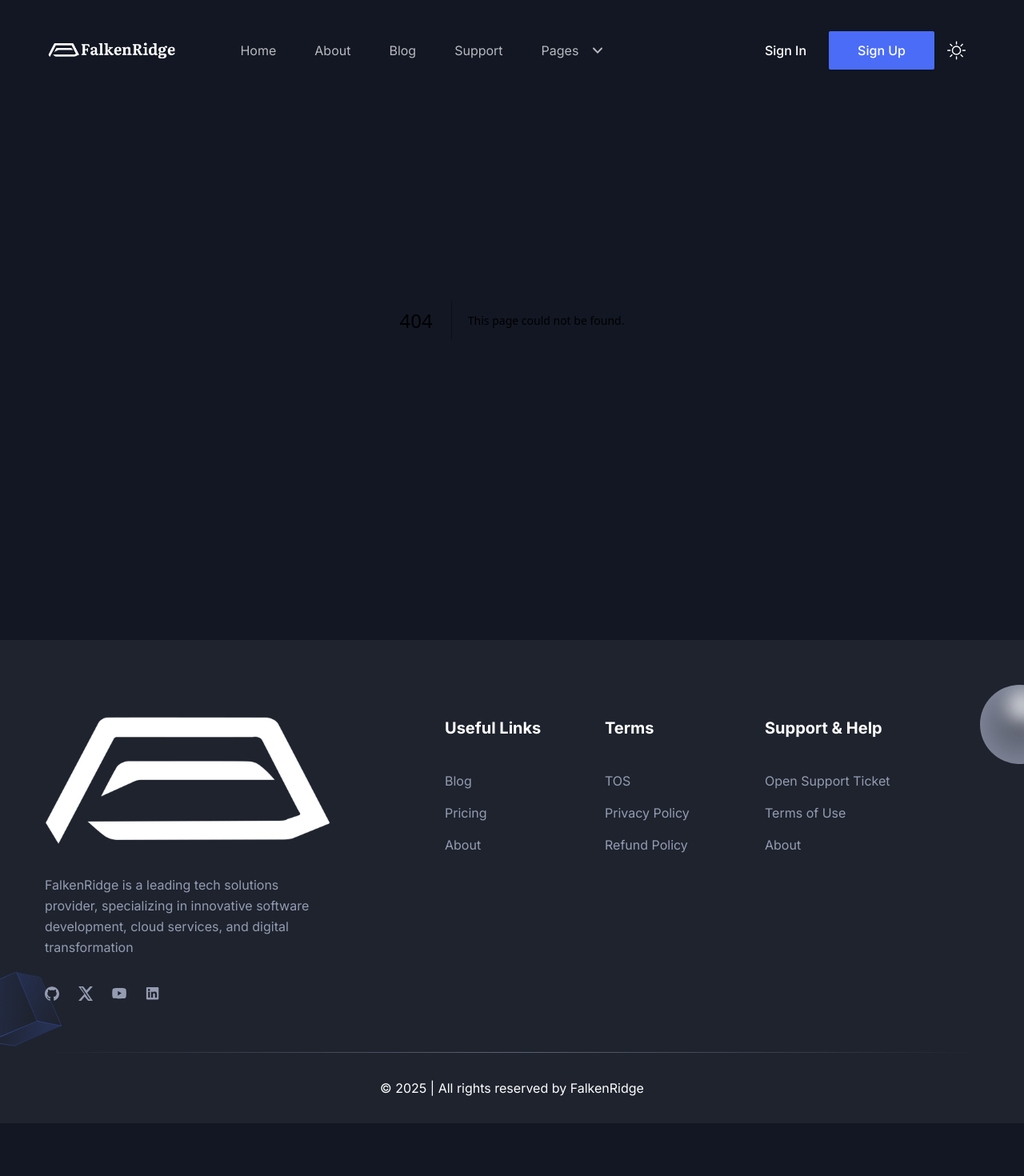
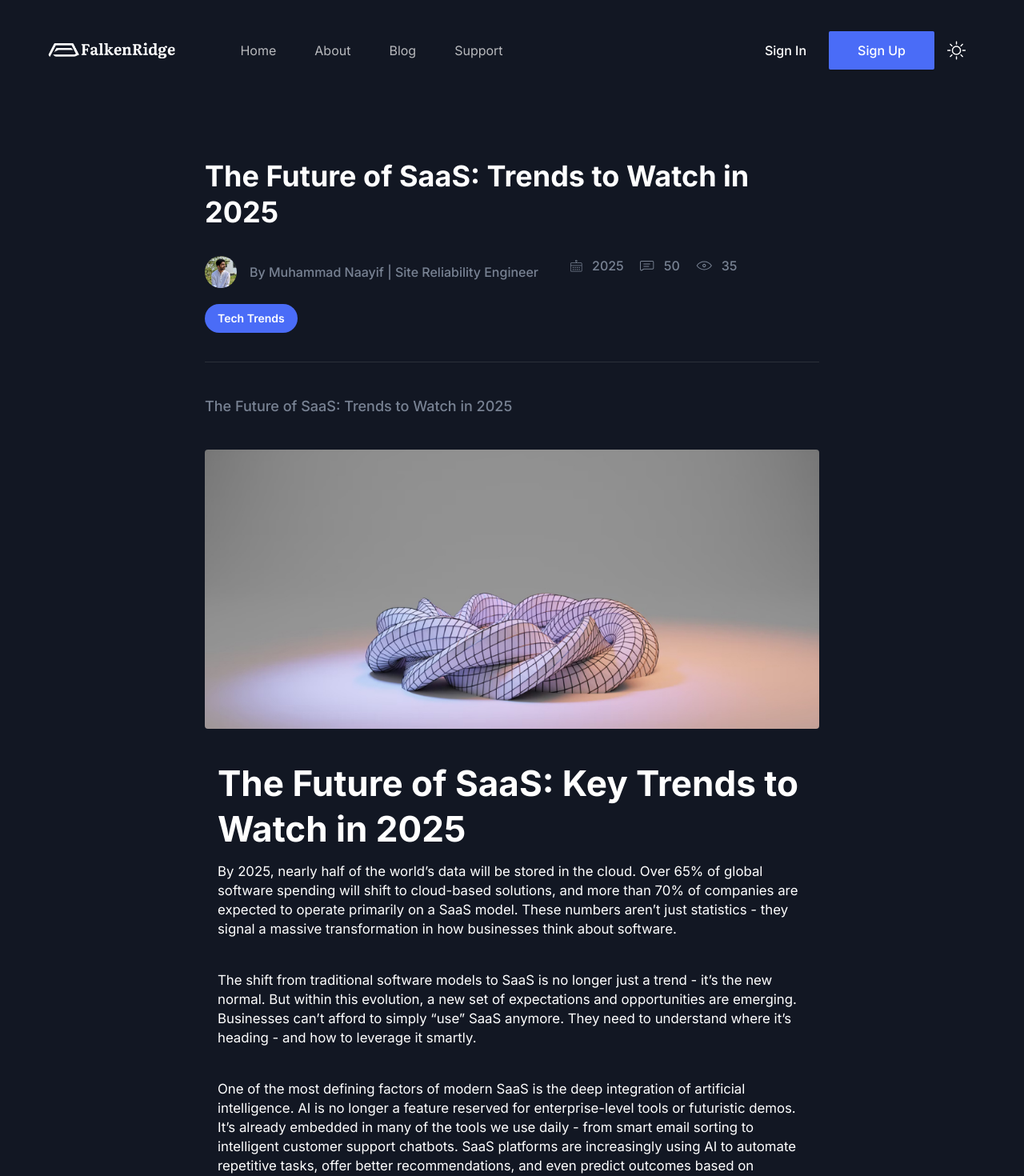
Before and after one commit to nikhilljpskj/FalkenRidge-Updated, a Next.js app: page /blog-details/1 in a window 1280 px wide. Before the commit this address had no page. Shown: the top 1470 px of the page at 80% size. Before the commit the page ends 1404 px from the top, so only its background shows below. Built offline with nearby package versions, Linux system fonts and the light colour scheme.

Commit message:
Dynamic blog pages

```diff
--- a/app/blog-details/[id].tsx
+++ b/app/blog-details/[id]/page.tsx
@@ -13,15 +13,14 @@ export const metadata: Metadata = {
   // other metadata
 };
 
-const BlogDetailsPage = () => {
-
-  const router = useRouter();
-  const { id } = router.query;
-  const blog = blogData.find((post) => post.id === Number(id));
-
-  if (!blog) return <p>Blog not found.</p>;
+interface BlogDetailsPageProps {
+  params: { id: string };
+}
 
 
+const BlogDetailsPage = ({params}: BlogDetailsPageProps) => {
+  const blog = blogData.find((post) => post.id === Number(params.id));
+  if (!blog) return <p>Blog not found.</p>;
 
   return (
     <>
@@ -39,8 +38,8 @@ const BlogDetailsPage = () => {
                       <div className="mr-4">
                         <div className="relative h-10 w-10 overflow-hidden rounded-full">
                           <Image
-                            src="/images/blog/author-02.png"
-                            alt="author"
+                            src={blog.author.image}
+                            alt={blog.author.name}
                             fill
                           />
                         </div>
@@ -109,15 +108,15 @@ const BlogDetailsPage = () => {
                       href="#0"
                       className="inline-flex items-center justify-center rounded-full bg-primary px-4 py-2 text-sm font-semibold text-white"
                     >
-                      Tech Trends
+                      {blog.tags.map(tag =>{
+                          return <span key={tag}>{tag}</span>;
+                        })}
                     </a>
                   </div>
                 </div>
                 <div>
                   <p className="mb-10 text-base font-medium leading-relaxed text-body-color sm:text-lg sm:leading-relaxed lg:text-base lg:leading-relaxed xl:text-lg xl:leading-relaxed">
-                    Duis aute irure dolor in reprehenderit in voluptate velit
-                    esse cillum dolore eu fugiat nulla pariatur. Excepteur sint
-                    occaecat cupidatat.
+                    {blog.title}
                   </p>
                   <div className="mb-10 w-full overflow-hidden rounded">
                     <div className="relative aspect-[97/60] w-full sm:aspect-[97/44]">
@@ -129,7 +128,10 @@ const BlogDetailsPage = () => {
                       />
                     </div>
                   </div>
-                  <p className="mb-8 text-base font-medium leading-relaxed text-body-color sm:text-lg sm:leading-relaxed lg:text-base lg:leading-relaxed xl:text-lg xl:leading-relaxed">
+                  <div className="text-base prose max-w-none lg:text-base dark:prose-invert">
+                    <div dangerouslySetInnerHTML={{ __html: blog.content }} />
+                  </div>
+                  {/* <p className="mb-8 text-base font-medium leading-relaxed text-body-color sm:text-lg sm:leading-relaxed lg:text-base lg:leading-relaxed xl:text-lg xl:leading-relaxed">
                     Lorem ipsum dolor sit amet, consectetur adipiscing elit, sed
                     do eiusmod tempor incididunt ut labore et dolore magna
                     aliqua. Quis enim lobortis scelerisque fermentum. Neque
@@ -324,16 +326,16 @@ const BlogDetailsPage = () => {
                     consectetur adipiscing elit in voluptate velit esse cillum
                     dolore eu fugiat nulla pariatur. Excepteur sint occaecat
                     mattis vulputate cupidatat.
-                  </p>
+                  </p> */}
                   <div className="items-center justify-between sm:flex">
                     <div className="mb-5">
                       <h4 className="mb-3 text-sm font-medium text-body-color">
                         Popular Tags :
                       </h4>
                       <div className="flex items-center">
-                        <TagButton text="Design" />
-                        <TagButton text="Development" />
-                        <TagButton text="Info" />
+                        {blog.relatedTags.map(tag =>{
+                          return <TagButton key={tag} text={tag}/>
+                        })}
                       </div>
                     </div>
                     <div className="mb-5">
--- a/app/blog/page.tsx
+++ b/app/blog/page.tsx
@@ -14,8 +14,8 @@ const Blog = () => {
   return (
     <>
       <Breadcrumb
-        pageName="Blog Grid"
-        description="Lorem ipsum dolor sit amet, consectetur adipiscing elit. In varius eros eget sapien consectetur ultrices. Ut quis dapibus libero."
+        pageName="Blog"
+        description=""
       />
 
       <section className="pb-[120px] pt-[120px]">
--- a/components/Blog/SingleBlog.tsx
+++ b/components/Blog/SingleBlog.tsx
@@ -3,7 +3,7 @@ import Image from "next/image";
 import Link from "next/link";
 
 const SingleBlog = ({ blog }: { blog: Blog }) => {
-  const { title, image, content, paragraph, author, tags, publishDate } = blog;
+  const { title, image, paragraph, author, tags, publishDate } = blog;
   return (
     <>
       <div
@@ -11,7 +11,7 @@ const SingleBlog = ({ blog }: { blog: Blog }) => {
         data-wow-delay=".1s"
       >
         <Link
-          href={`/blog/${blog.id}`}
+          href={`/blog-details/${blog.id}`}
           className="relative block aspect-[37/22] w-full"
         >
           <span className="absolute right-6 top-6 z-20 inline-flex items-center justify-center rounded-full bg-primary px-4 py-2 text-sm font-semibold capitalize text-white">
@@ -22,7 +22,7 @@ const SingleBlog = ({ blog }: { blog: Blog }) => {
         <div className="p-6 sm:p-8 md:px-6 md:py-8 lg:p-8 xl:px-5 xl:py-8 2xl:p-8">
           <h3>
             <Link
-              href={`/blog/${blog.id}`}
+              href={`/blog-details/${blog.id}`}
               className="mb-4 block text-xl font-bold text-black hover:text-primary dark:text-white dark:hover:text-primary sm:text-2xl"
             >
               {title}
--- a/components/Blog/blogData.tsx
+++ b/components/Blog/blogData.tsx
@@ -5,65 +5,155 @@ const blogData: Blog[] = [
     id: 1,
     title: "The Future of SaaS: Trends to Watch in 2025",
     paragraph:
-      "Lorem ipsum dolor sit amet, consectetur adipiscing elit. Cras sit amet dictum neque, laoreet dolor.",
+      "By 2025, nearly half of the world’s data will be stored in the cloud. Over 65% of global software spending will shift to cloud-based solutions...",
+
     image: "/images/blog/blog-01.jpg",
-    content: `Here's your article, rewritten in a fresh tone while maintaining readability using Markdown formatting:
+    content: `
+  <article>
+    <header>
+      <h1>The Future of SaaS: Key Trends to Watch in 2025</h1>
+    </header>
 
----
+    <p>
+      By 2025, nearly half of the world’s data will be stored in the cloud. Over 65% of global software spending will shift to cloud-based solutions, and more than 70% of companies are expected to operate primarily on a SaaS model. These numbers aren’t just statistics - they signal a massive transformation in how businesses think about software.
+    </p>
 
-# The Future of SaaS: Key Trends to Watch in 2025
+    <p>
+      The shift from traditional software models to SaaS is no longer just a trend - it’s the new normal. But within this evolution, a new set of expectations and opportunities are emerging. Businesses can’t afford to simply “use” SaaS anymore. They need to understand where it’s heading - and how to leverage it smartly.
+    </p>
 
-Did you know that by 2025, nearly **half of the world’s data** will be stored in the cloud? More than **65% of software application spending** will go toward cloud-based services, and **71% of companies** are expected to operate on a **SaaS** (Software as a Service) model.
+    <p>
+      One of the most defining factors of modern SaaS is the deep integration of artificial intelligence. AI is no longer a feature reserved for enterprise-level tools or futuristic demos. It’s already embedded in many of the tools we use daily - from smart email sorting to intelligent customer support chatbots. SaaS platforms are increasingly using AI to automate repetitive tasks, offer better recommendations, and even predict outcomes based on historical data. The line between “tool” and “collaborator” is getting blurrier - and that’s exciting.
+    </p>
 
-With these changes, industries are shifting, and businesses like yours must stay ahead. Here are five major SaaS trends shaping the future:
+    <p>
+      But with growing capabilities comes a greater need for trust. Security and compliance are becoming not just features, but the foundation of every good SaaS product. As data breaches and ransomware attacks become more sophisticated, businesses are demanding more than just password protection. They expect end-to-end encryption, zero-trust frameworks, and compliance with regulations across borders. In 2025, trust will be a key differentiator - users will migrate to the platforms that take data security seriously.
+    </p>
 
-## 🚀 1. AI-Powered SaaS Solutions
-Artificial Intelligence (AI) is no longer optional—it’s a necessity. Businesses are integrating AI to **streamline workflows, enhance efficiency, and deliver deeper insights** from data.
+    <p>
+      Another subtle but powerful trend is the rise of vertical SaaS - products built for a specific industry, rather than trying to be everything for everyone. A healthcare-focused project management tool, for instance, might include HIPAA-compliant workflows and medical terminology baked in. The result? Better adoption, less onboarding friction, and tools that feel like they actually understand your business. As competition in horizontal SaaS heats up, the smartest bets are going niche - and winning big.
+    </p>
 
-- **Chatbots**: Many customer support interactions are now handled by AI-powered assistants.
-- **Personalized recommendations**: AI is refining e-commerce, tailoring shopping experiences to user preferences.
-- **Predictive analytics**: Companies are leveraging AI to forecast trends and make data-driven decisions.
+    <p>
+      There’s also a revolution happening behind the scenes: the way we build and launch SaaS products is changing. Thanks to low-code and no-code platforms, what once required a team of engineers can now be prototyped by a solo founder or even a product manager with no technical background. This democratization of development is removing barriers and accelerating innovation. In fact, some of the most exciting startups in 2025 may not have a “developer” on the founding team at all - and that’s a good thing.
+    </p>
 
-Expect **AI-powered SaaS solutions** to dominate in the coming years.
+    <p>
+      And lastly, there’s a growing awareness that the digital tools we build have a physical footprint. Data centers consume energy. Software leaves a carbon trace. In response, many SaaS providers are taking sustainability seriously - optimizing code for efficiency, migrating to renewable-powered hosting, and publicly committing to carbon neutrality. Green SaaS isn’t a buzzword anymore. It’s part of the product roadmap, and it will matter more to customers in the years ahead.
+    </p>
 
-## 🔒 2. Advanced Security & Compliance
-Cyber threats are evolving, and so are security measures. According to **IBM’s 2023 report**, the **average cost of a data breach** globally is a staggering **$4.5 million**.
+    <p>
+      So where does that leave us? In a space that’s more dynamic, more human-centric, and more responsibility-driven than ever before. SaaS is no longer about moving fast and breaking things - it’s about moving intentionally, with clarity, purpose, and trust.
+    </p>
 
-SaaS providers are implementing **stronger encryption, multi-factor authentication, and zero-trust security frameworks** to protect sensitive information. As a result, businesses will increasingly prioritize secure SaaS platforms to **safeguard data and build customer trust**.
-
-## 🎯 3. Industry-Specific SaaS (Vertical SaaS)
-SaaS platforms fall into **two categories**:
-
-- **Horizontal SaaS**: Designed for a broad audience across industries (e.g., QuickBooks, CRM tools).
-- **Vertical SaaS**: Tailored to niche markets with specialized needs (e.g., healthcare, legal, or manufacturing software).
-
-With businesses seeking **customized solutions**, we’ll see **Vertical SaaS gain more traction**, helping industries optimize workflows with **industry-specific** tools.
-
-## 🖥️ 4. Rise of Low-Code & No-Code Platforms
-Developing software and building websites can be complex and time-consuming. That’s why **low-code and no-code SaaS platforms** are becoming more popular.
-
-- **Low-code platforms**: Offer pre-built UI components, making development faster.
-- **No-code platforms**: Enable automation and app creation **without** writing code.
-
-By **the end of 2024, low-code/no-code solutions will power 65% of app development**, making SaaS adoption even more accessible.
-
-## 🌱 5. Sustainable & Green SaaS
-Businesses are increasingly focusing on **eco-friendly solutions**. **Green SaaS** helps reduce energy consumption by optimizing data storage and using renewable energy sources.
-
-With **sustainability influencing consumer choices**, expect SaaS providers to integrate **carbon-neutral** initiatives and energy-efficient hosting options.
-
----
-
-### 🔥 Staying Ahead in the SaaS Revolution
-The SaaS landscape is **evolving rapidly**, and businesses that stay ahead of these trends will **gain a competitive edge**.`,
+    <p>
+      For founders, developers, and decision-makers, 2025 won’t be about chasing trends. It’ll be about staying rooted in what users actually need - and being bold enough to evolve as those needs shift.
+    </p>
+  </article>
+`,
 
     author: {
       name: "Muhammad Naayif",
-      image: "/images/blog/author-01.png",
+      image: "/images/authors/naayif.jpg",
       designation: "Site Reliability Engineer",
     },
     tags: ["Tech Trends"],
     publishDate: "2025",
+    relatedTags : ["SaaS","Microservices","System Design"]
+  },
+  {
+    id: 2,
+    title: "Mastering Microservices: The 8 Essential Steps to Building Scalable, Resilient Systems",
+    paragraph:
+      "Microservices architecture is revolutionizing the way we design and deploy software. By breaking down complex systems into smaller, independent services, businesses can innovate faster, scale more efficiently, and maintain greater flexibility...  ",
+
+    image: "/images/blog/blog-01.jpg",
+    content: `
+  <article>
+  <header>
+    <h1>The What, Why, and How of a Microservices Architecture: 8 Keys to Help You Get Started Today</h1>
+  </header>
+
+  <p>
+    Over the years, we've learned a lot about building systems and improving our approaches. New technologies, architectural patterns, and best practices have emerged, and one of the most impactful is microservices. Born from domain-driven design, continuous delivery, infrastructure automation, scalable systems, and polyglot programming, microservices architecture is quickly becoming the go-to for modern software development.
+  </p>
+
+  <p>
+    But what exactly is a microservices architecture? In simple terms, it's about creating loosely coupled services that can be developed, deployed, and maintained independently. Each service is responsible for a distinct task and communicates with other services via simple APIs to solve more complex business problems.
+  </p>
+
+  <p>
+    So, what are the key benefits of a microservices architecture? First, since each service is small and self-contained, different teams can handle them independently, making it easier to scale development efforts. Once deployed, each service can be scaled individually, meaning you can allocate resources where needed without affecting the entire application. Additionally, microservices provide improved fault isolation. If one service fails, the rest of the application can continue running smoothly.
+  </p>
+
+  <p>
+    Another great advantage is the flexibility in technology choices. Instead of being forced to adopt a one-size-fits-all stack, microservices allow you to choose the best technology for each service, whether that’s a programming language, a database, or something else entirely.
+  </p>
+
+  <p>
+    So, how do you actually get started with a microservices architecture? It can be a bit tricky since there’s no one-size-fits-all set of principles. However, there are some key strategies that many successful organizations have followed to make their microservices adoption smoother.
+  </p>
+
+  <p>
+    <strong>1. How to Decompose</strong><br>
+    A good starting point is to decompose your system into services based on business capabilities. A business capability refers to what the business does to deliver value to its customers. For instance, an online shopping platform might have services like Product Catalog Management, Order Management, Inventory Management, and User Management. By aligning services with business capabilities, you ensure a more natural and scalable structure.
+  </p>
+
+  <p>
+    <strong>2. Building and Deploying</strong><br>
+    Once you've defined service boundaries, you can start developing each service. Teams can choose the best technology stack for each service, whether that means Java with MySQL for a User Service or Scala/Spark for a Product Recommendation Service. CI/CD pipelines can be set up to automate testing and deployment, allowing each service to be deployed independently to various environments.
+  </p>
+
+  <p>
+    <strong>3. Design the Individual Services Carefully</strong><br>
+    Be sure to design each service with careful attention to what will be exposed to external consumers. The goal is to hide unnecessary complexity and keep only what’s required for external communication. If you expose too much, it becomes harder to make changes down the line. One important rule of thumb is to avoid direct database access between services; instead, communicate through service-to-service APIs to preserve flexibility.
+  </p>
+
+  <p>
+    <strong>4. Decentralize Ownership</strong><br>
+    Many successful organizations empower teams to take full ownership of their services. This means the same team that builds a service also handles its deployment, maintenance, and support. This decentralized ownership leads to a more efficient, autonomous system and often results in higher-quality code.
+  </p>
+
+  <p>
+    <strong>5. Deploying Microservices</strong><br>
+    With microservices, deployment can be done in different ways. You can choose to deploy multiple services on a single host or give each service its own operating system instance. While the former can save resources, the latter offers more isolation and easier scalability, especially when using containers like Docker. The key is to ensure each service can scale independently, without affecting others.
+  </p>
+
+  <p>
+    <strong>6. Set Standards and Best Practices</strong><br>
+    As you scale and different teams take ownership of various services, it’s important to set clear standards for things like error handling and API documentation. Adopting consistent practices makes development more efficient and helps maintain stability across services. Tools like Swagger can be incredibly useful in maintaining standardized API documentation.
+  </p>
+
+  <p>
+    <strong>7. Managing Service Dependencies</strong><br>
+    With multiple services interacting, dependencies can quickly become complicated. Implementing an API Gateway helps centralize the communication between services and provides a single entry point for clients. Service discovery tools like Consul or etcd can help keep track of which services are available and where they’re located.
+  </p>
+
+  <p>
+    <strong>8. Resilience is Key</strong><br>
+    Microservices are not inherently resilient, so it’s important to build in failure-handling patterns such as Bulkheads and Circuit Breakers. These patterns prevent system-wide failures when one part of the system breaks. A well-designed microservices architecture should allow the system to stay operational even if individual services experience issues.
+  </p>
+
+  <p>
+    <strong>Conclusion:</strong><br>
+    Microservices architecture offers many benefits, but it also comes with its own set of challenges. The key to success is starting small, learning as you go, and ensuring that each service is well-designed, well-maintained, and decoupled from others. Keep scalability, flexibility, and resilience in mind, and you’ll be well on your way to building a robust microservices system that can grow with your business needs.
+  </p>
+
+  <p>
+    For those taking the plunge into microservices, remember: it's a journey. Take it one step at a time, and you'll soon see the rewards of a more agile and scalable architecture.
+  </p>
+</article>
+
+`,
+
+    author: {
+      name: "Muhammad Naayif",
+      image: "/images/authors/naayif.jpg",
+      designation: "Site Reliability Engineer",
+    },
+    tags: ["Tech Trends"],
+    publishDate: "2025",
+    relatedTags : ["SaaS","Microservices","System Design"]
   }
 ];
 export default blogData;
--- a/components/Header/menuData.tsx
+++ b/components/Header/menuData.tsx
@@ -31,60 +31,60 @@ const menuData: Menu[] = [
     path: "/contact",
     newTab: false,
   },
-  {
-    id: 4,
-    title: "Pages",
-    newTab: false,
-    submenu: [
-      {
-        id: 41,
-        title: "About Page",
-        path: "/about",
-        newTab: false,
-      },
-      {
-        id: 42,
-        title: "Contact Page",
-        path: "/contact",
-        newTab: false,
-      },
-      {
-        id: 43,
-        title: "Blog Grid Page",
-        path: "/blog",
-        newTab: false,
-      },
-      {
-        id: 44,
-        title: "Blog Sidebar Page",
-        path: "/blog-sidebar",
-        newTab: false,
-      },
-      {
-        id: 45,
-        title: "Blog Details Page",
-        path: "/blog-details",
-        newTab: false,
-      },
-      {
-        id: 46,
-        title: "Sign In Page",
-        path: "/signin",
-        newTab: false,
-      },
-      {
-        id: 47,
-        title: "Sign Up Page",
-        path: "/signup",
-        newTab: false,
-      },
-      {
-        id: 48,
-        title: "Error Page",
-        path: "/error",
-        newTab: false,
-      },
-    ],
-  },
+  // {
+  //   id: 4,
+  //   title: "Pages",
+  //   newTab: false,
+  //   submenu: [
+  //     {
+  //       id: 41,
+  //       title: "About Page",
+  //       path: "/about",
+  //       newTab: false,
+  //     },
+  //     {
+  //       id: 42,
+  //       title: "Contact Page",
+  //       path: "/contact",
+  //       newTab: false,
+  //     },
+  //     {
+  //       id: 43,
+  //       title: "Blog Grid Page",
+  //       path: "/blog",
+  //       newTab: false,
+  //     },
+  //     {
+  //       id: 44,
+  //       title: "Blog Sidebar Page",
+  //       path: "/blog-sidebar",
+  //       newTab: false,
+  //     },
+  //     {
+  //       id: 45,
+  //       title: "Blog Details Page",
+  //       path: "/blog-details",
+  //       newTab: false,
+  //     },
+  //     {
+  //       id: 46,
+  //       title: "Sign In Page",
+  //       path: "/signin",
+  //       newTab: false,
+  //     },
+  //     {
+  //       id: 47,
+  //       title: "Sign Up Page",
+  //       path: "/signup",
+  //       newTab: false,
+  //     },
+  //     {
+  //       id: 48,
+  //       title: "Error Page",
+  //       path: "/error",
+  //       newTab: false,
+  //     },
+  //   ],
+  // },
 ];
 export default menuData;
--- a/styles/index.css
+++ b/styles/index.css
@@ -31,3 +31,116 @@
     @apply opacity-100;
   }
 }
+
+/* Article section */
+
+/* Base Styling */
+article {
+  display: flex;
+  max-width: 800px;
+  margin: auto;
+  line-height: 1.5rem;
+  padding: 0 1rem;
+  flex-direction: column;
+}
+
+/* Header */
+article header h1 {
+  font-size: 2.75rem;
+  font-weight: 700;
+  margin-bottom: 0.75rem;
+  line-height: 1.3;
+}
+
+article header p {
+  font-size: 1.125rem;
+  margin-bottom: 0.75rem;
+}
+
+article p {
+  font-size: 1.125rem;
+  padding-bottom: 1.5rem;
+
+}
+
+/* Section Titles */
+section h2 {
+  font-size: 2rem;
+  font-weight: 600;
+  margin-top: 3rem;
+  margin-bottom: 1rem;
+}
+
+/* Section Paragraphs */
+section p {
+  font-size: 1.05rem;
+  margin-bottom: 1rem;
+}
+
+/* Lists */
+section ul {
+  padding-left: 1.5rem;
+  margin-bottom: 1rem;
+}
+
+section ul li {
+  margin-bottom: 0.5rem;
+  font-size: 1rem;
+}
+
+/* Footer */
+footer {
+  margin-top: 4rem;
+  padding-top: 2rem;
+  border-top: 1px solid #e0e0e0;
+}
+
+footer h3 {
+  font-size: 1.75rem;
+  margin-bottom: 1rem;
+}
+
+footer p {
+  font-size: 1.05rem;
+  margin-bottom: 2rem;
+}
+
+/* Icons next to titles */
+section h2::before {
+  display: inline-block;
+  margin-right: 0.5rem;
+  transform: scale(1.1);
+}
+
+/* Subtle Animations */
+section,
+header,
+footer {
+  transition: all 0.3s ease-in-out;
+}
+
+/* Medium-like article spacing */
+article > section + section {
+  border-top: 1px solid #f0f0f0;
+  padding-top: 2rem;
+}
+
+/* Responsive font sizes */
+@media (max-width: 600px) {
+  article header h1 {
+    font-size: 2rem;
+  }
+
+  section h2 {
+    font-size: 1.5rem;
+  }
+
+  article header p,
+  section p,
+  footer p {
+    font-size: 1rem;
+  }
+}
+
+
+/* Article section */
--- a/types/blog.ts
+++ b/types/blog.ts
@@ -12,5 +12,6 @@ export type Blog = {
   content:  string,
   author: Author;
   tags: string[];
+  relatedTags: string[];
   publishDate: string;
 };
```
Also changed, not shown: public/images/authors/naayif.jpg (added).
